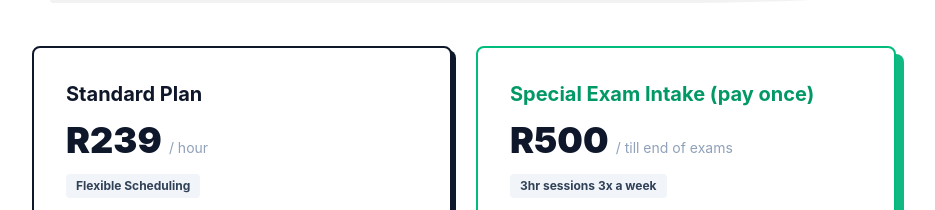
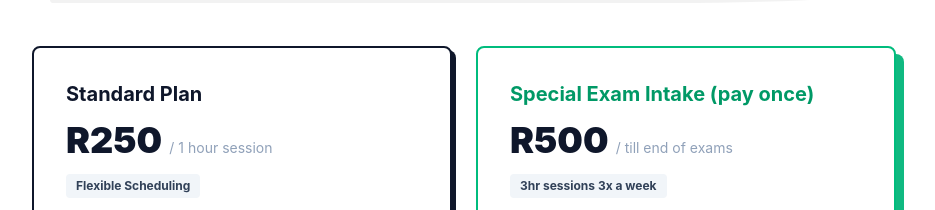
Before and after one commit to francisco-mng/Comp-With-Francisco, a Next.js app: page / in a window 1280 px wide. Shown: the part 2858-3068 px from the top of the page, without its empty margins (176-1111 px from the left). Built offline with nearby package versions, Linux system fonts and the light colour scheme.

Commit message:
fix: inconsistent price with price data on enrolment form

```diff
--- a/app/page.tsx
+++ b/app/page.tsx
@@ -13,8 +13,8 @@ export default function CodingEssentialsPage() {
   const plans = [
     {
       title: "Standard Plan",
-      price: "R239",
-      period: "/ hour",
+      price: "R250",
+      period: "/ 1 hour session",
       sessionInfo: "Flexible Scheduling",
       features: ["Last-minute exam prep", "On-demand ", "Last minute Past paper deep-dives"],
       isFeatured: false
```
Also changed, not shown: 1 other file (tests, documents, lock files or other folders).
